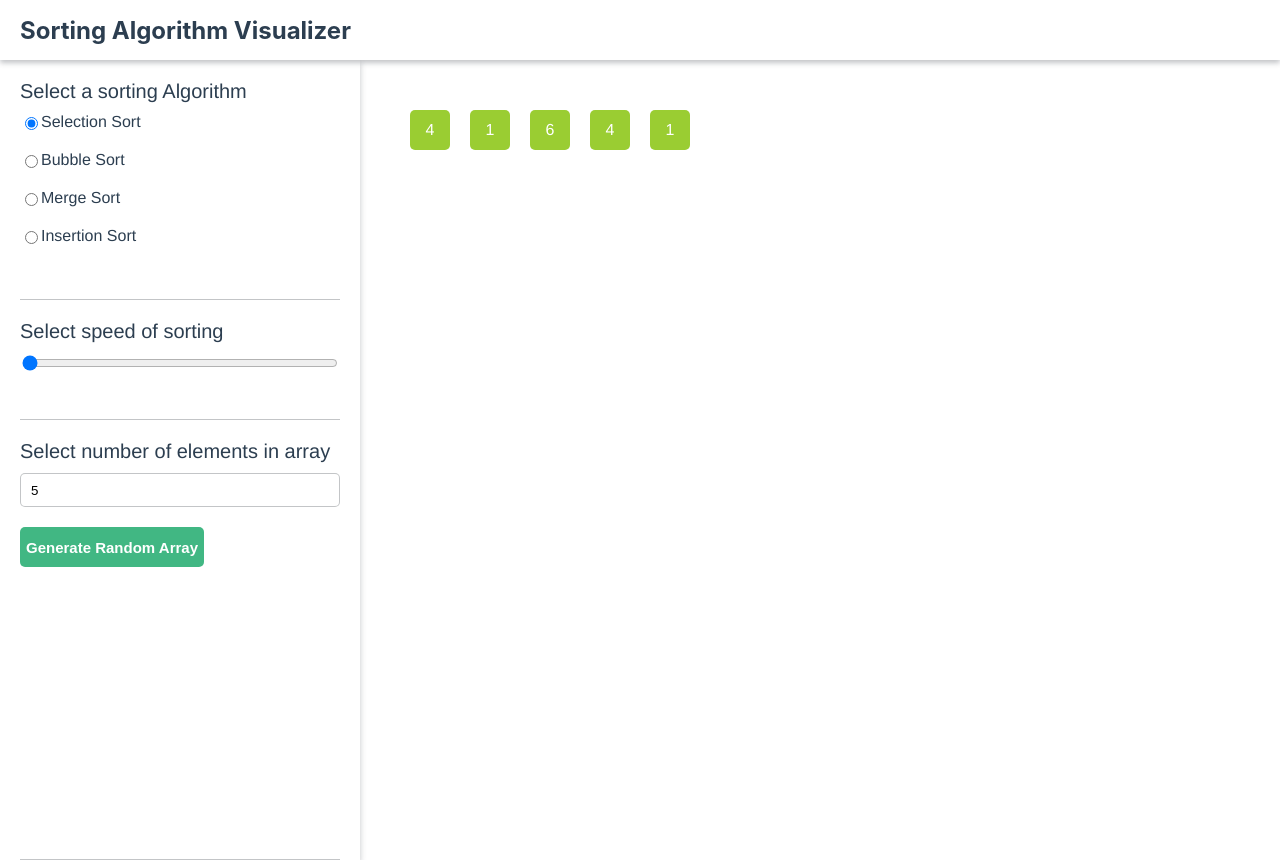
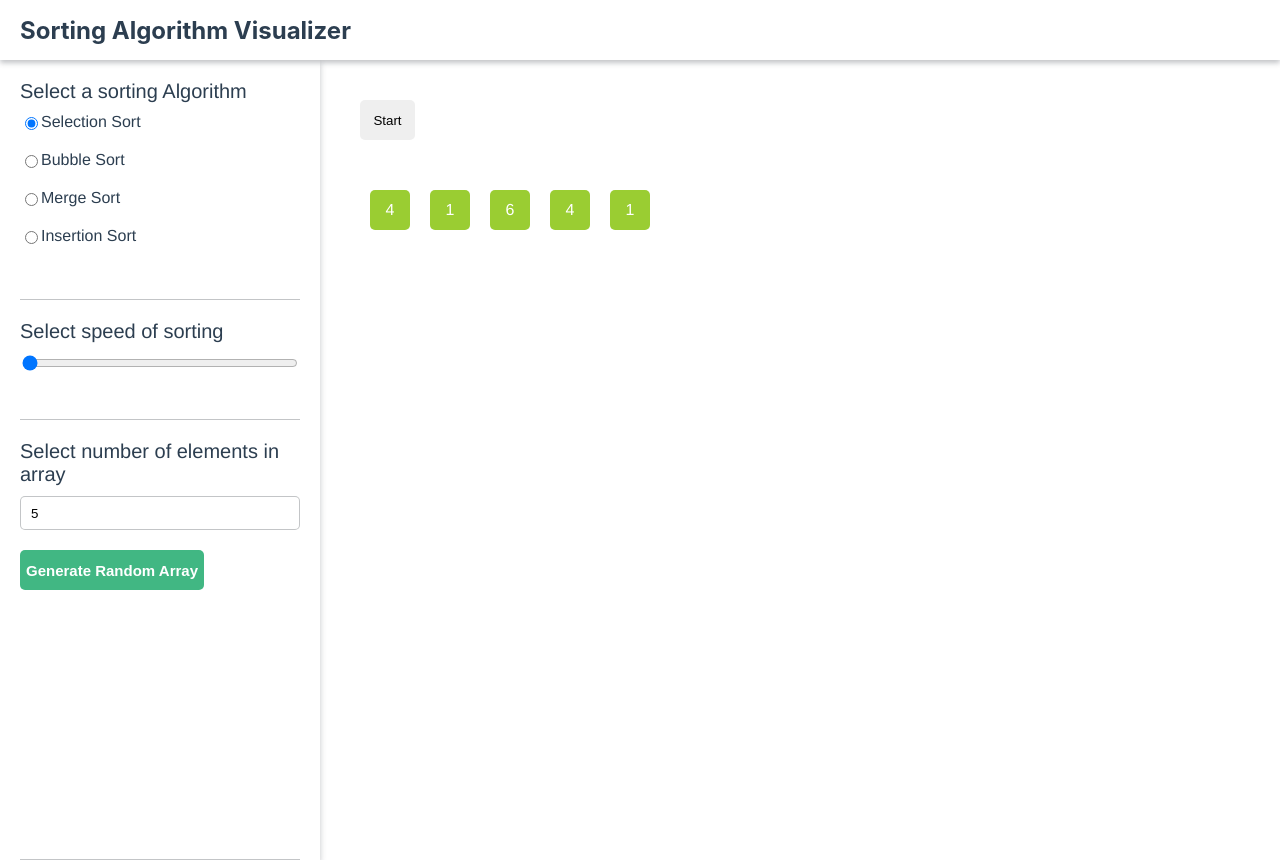
Before and after one commit to iiaishwarya/algorithm-visualizer, a Vue app: page / in a window 1280 px wide. Both pictures are taken after a click on the button "Generate Random Array". Built offline with nearby package versions, Linux system fonts and the light colour scheme.

Commit message:
css changes

```diff
--- a/src/App.vue
+++ b/src/App.vue
@@ -22,6 +22,7 @@ export default {
   -moz-osx-font-smoothing: grayscale;
   text-align: center;
   color: #2c3e50;
+  width: 100%;
 }
 body {
   margin: 0;
--- a/src/components/Container.vue
+++ b/src/components/Container.vue
@@ -19,7 +19,8 @@ export default {
 
 <style scoped>
 .container {
-  display: flex;
+  display: grid;
+  grid-template-columns: 25% 75%;
   position: relative;
   margin-top: 60px;
 }
--- a/src/components/LeftNavigation.vue
+++ b/src/components/LeftNavigation.vue
@@ -117,11 +117,8 @@ export default {
   padding: 0 20px;
   display: grid;
   grid-template-rows: 30% 15% 55%;
-  width: 40vh;
   box-shadow: 0 3px 6px rgb(57 63 72 / 30%);
   height: 100vh;
-  /* position: fixed;
-  z-index: 3; */
 }
 
 .section {
--- a/src/components/SortComponent.vue
+++ b/src/components/SortComponent.vue
@@ -1,7 +1,10 @@
 <template>
-  <div class="sort-container">
-    <div v-for="item in arr" v-bind:key="item.id">
-      <div class="item">{{ item }}</div>
+  <div class="main-container">
+    <button v-if="arr.length > 0">Start</button>
+    <div class="sort-container">
+      <div v-for="item in arr" v-bind:key="item.id">
+        <div class="item">{{ item }}</div>
+      </div>
     </div>
   </div>
 </template>
@@ -22,9 +25,16 @@ export default {
 </script>
 
 <style scoped>
+.main-container {
+  display: flex;
+  flex-flow: column;
+  padding: 40px;
+}
+
 .sort-container {
-  padding: 40px;
+  padding-top: 40px;
   display: flex;
+  flex-flow: row wrap;
 }
 
 .item {
@@ -38,4 +48,12 @@ export default {
   align-items: center;
   border-radius: 5px;
 }
+
+button {
+  width: 55px;
+  height: 40px;
+  border-radius: 5px;
+  border: none;
+  cursor: pointer;
+}
 </style>
```
Also changed, not shown: src/helpers/algorithms/bubblesort.js (deleted).
